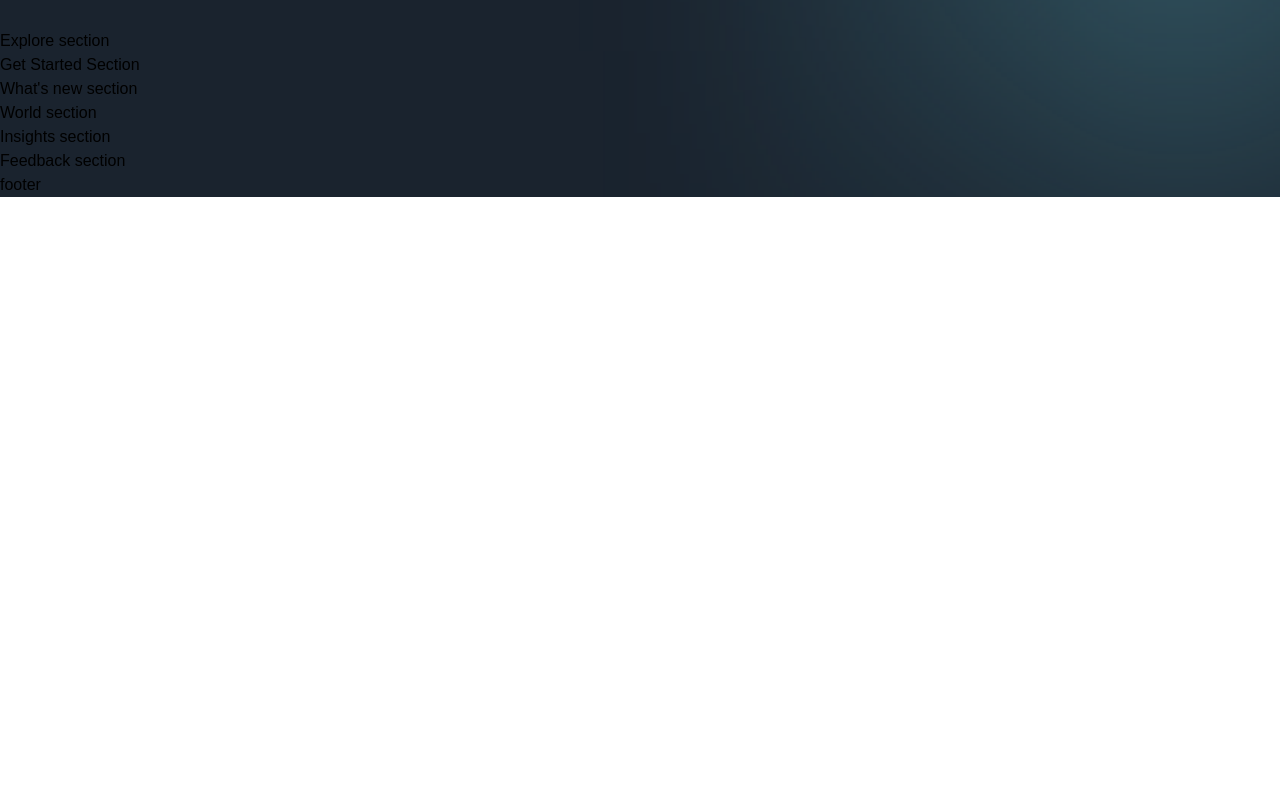
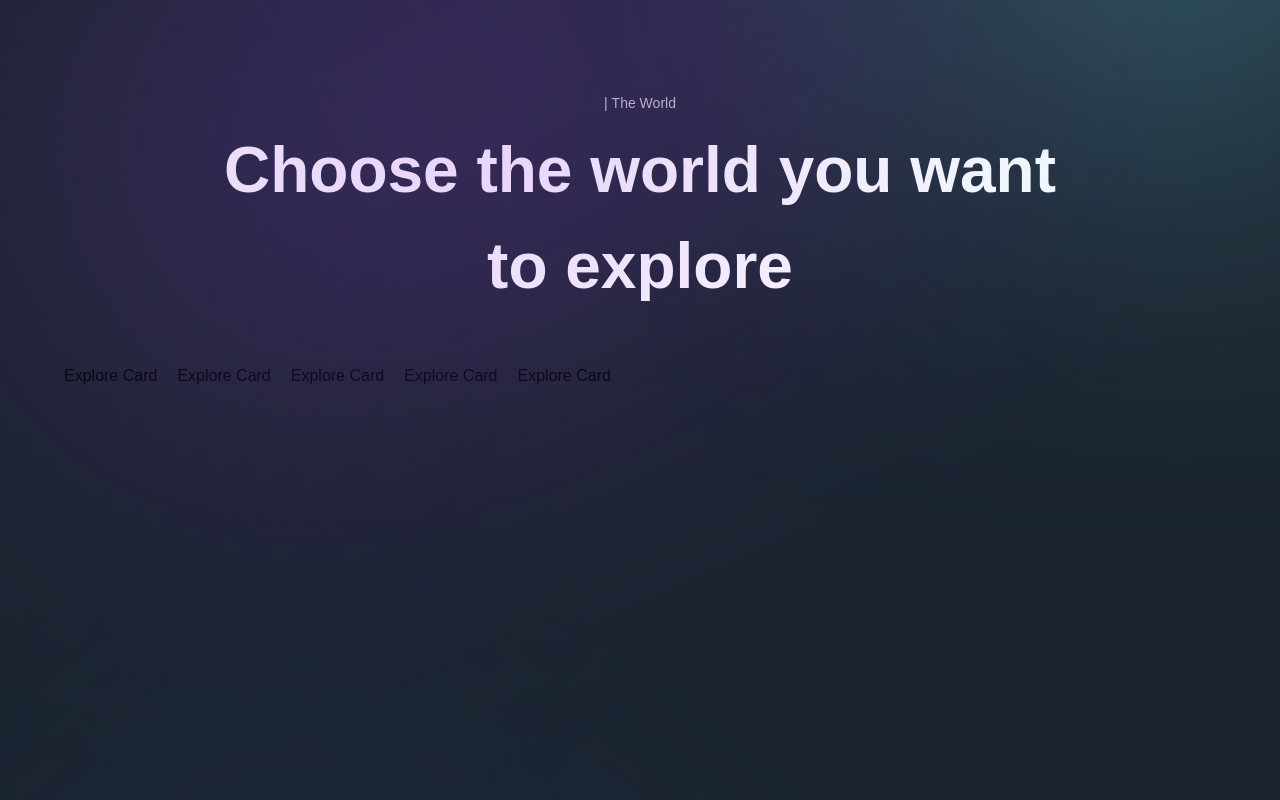
Before and after one commit to Bran00/MetaVerse, a Next.js app: page / in a window 1280 px wide. Shown: the part 1480-2280 px from the top of the page. Before the commit the page ends 1677 px from the top, so only its background shows below. Built offline with nearby package versions, Linux system fonts and the light colour scheme; a web font is replaced by a local one.

Commit message:
feat: create all explore

```diff
--- a/app/page.js
+++ b/app/page.js
@@ -5,15 +5,24 @@
   <div className="bg-primary-black overflow-hidden">
     <Navbar />
     <Hero />
+    <div className="relative">
       <About />
+      <div className="gradient-03 z-0" />
       <Explore />
+    </div>
+    <div className="relative">
       <GetStarted />
+      <div className="gradient-04 z-0" />
       <WhatsNew />
+    </div>
     <World />
+    <div className="relative">
       <Insights />
+      <div className="gradient-04 z-0" />
       <Feedback />
+    </div>
     <Footer />
   </div>
-);
+)
 
 export default Page;
--- a/components/CustomTexts.jsx
+++ b/components/CustomTexts.jsx
@@ -17,6 +17,13 @@
   </motion.p>
 );
 
-export const TitleText = () => (
-  <h2>Title Text</h2>
+export const TitleText = ( { title, textStyles }) => (
+  <motion.h2
+   variants={textVariant2}
+   initial="hidden"
+   whileInView="show"
+   className={`mt-[8px] font-bold md:text-[64px] text-[40px] text-white ${textStyles}`}
+  >
+    {title}
+  </motion.h2>
 );
--- a/sections/Explore.jsx
+++ b/sections/Explore.jsx
@@ -1,9 +1,49 @@
-'use client';
+"use client"
 
-const Explore = () => (
-  <section>
-    Explore section
-  </section>
-);
+import { useState } from "react"
+import { motion } from "framer-motion"
 
-export default Explore;
+import styles from "../styles"
+import { exploreWorlds } from "../constants"
+import { staggerContainer } from "../utils/motion"
+import { ExploreCard, TitleText, TypingText } from "../components"
+
+const Explore = () => {
+  const [active, setActive] = useState("world-2")
+
+  return (
+    <section className={`${styles.paddings}`} id="explore">
+      <motion.div
+        variants={staggerContainer}
+        initial="hidden"
+        whileInView="show"
+        viewport={{ once: false, amount: 0.25 }}
+        className={`${styles.innerWidth} mx-auto flex flex-col`}
+      >
+        <TypingText title="| The World" textStyles="text-center" />
+        <TitleText
+          title={
+            <>
+              Choose the world you want <br className="md:block hidden" /> to
+              explore
+            </>
+          }
+          textStyles="text-center"
+        />
+        <div className="mt-[50px] flex lg:flex-row flex-col min-h-[70vh] gap-5">
+          {exploreWorlds.map((world, index) => (
+            <ExploreCard
+              key={world.id}
+              {...world}
+              index={index}
+              active={active}
+              handleClick={setActive}
+            />
+          ))}
+        </div>
+      </motion.div>
+    </section>
+  )
+}
+
+export default Explore
```
Lines whose indentation alone changed are shown as unchanged.
